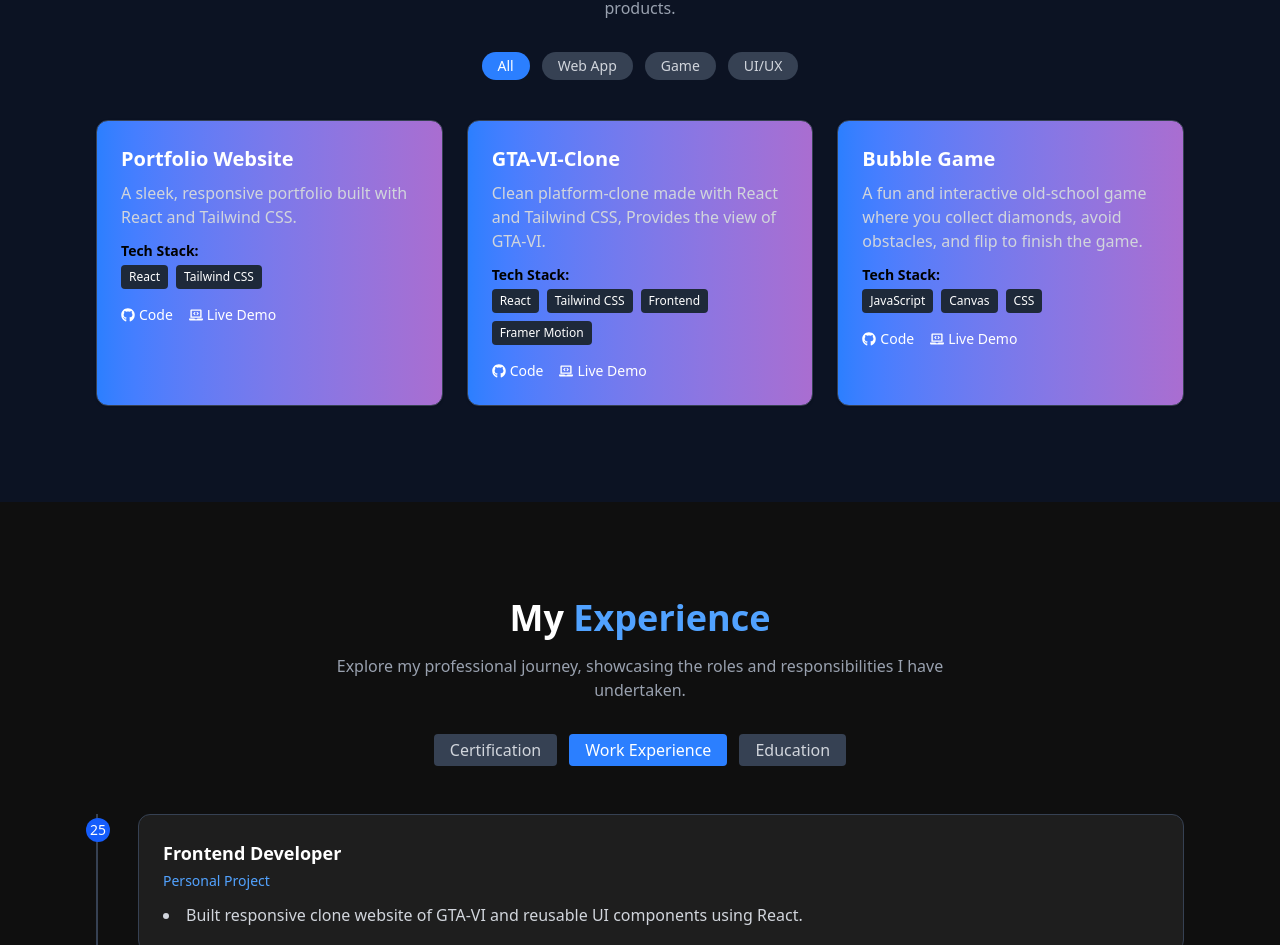
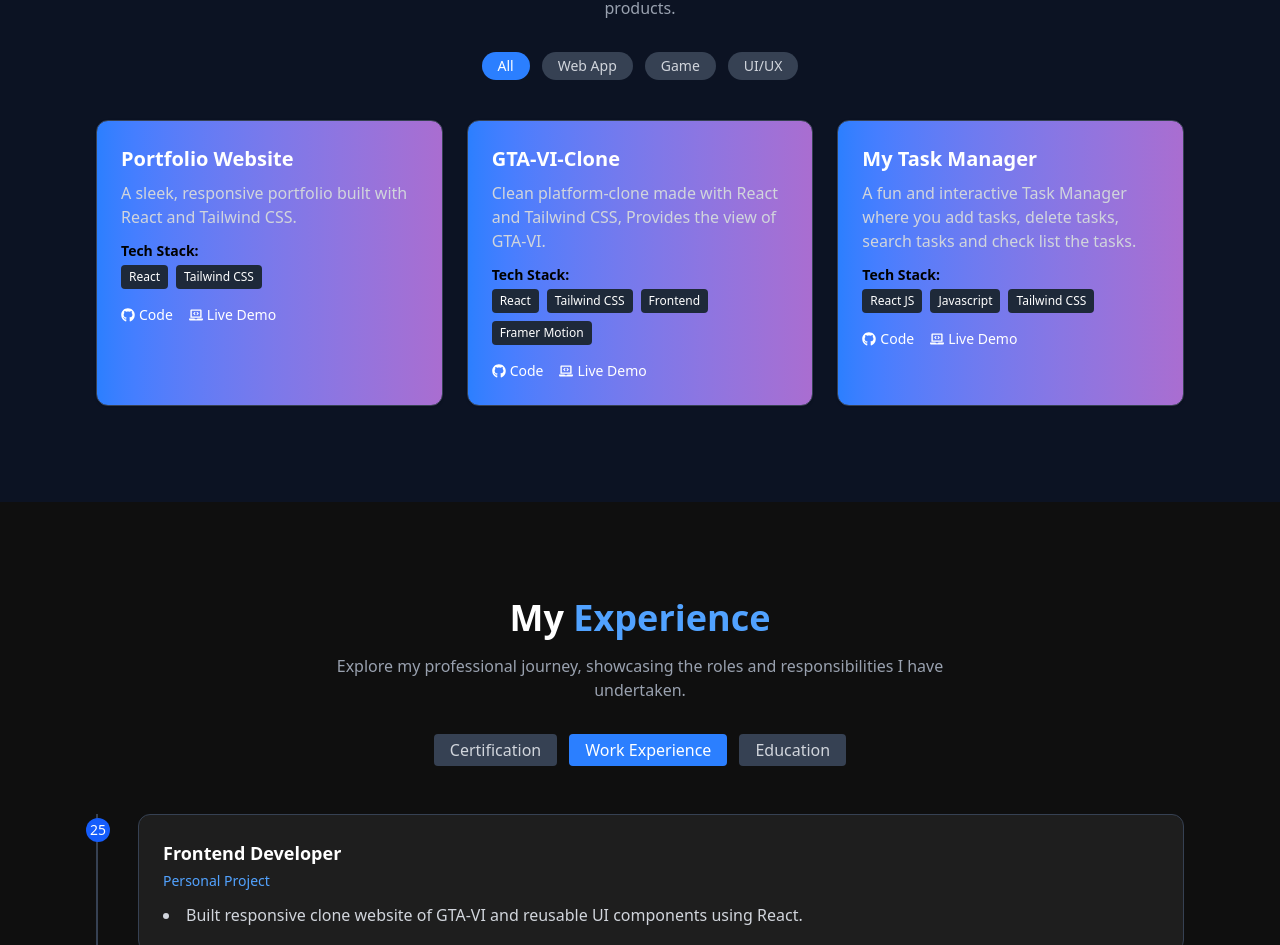
Before and after one commit to yadhvi13/My-Skill-Set-Portfolio, a React (Vite) app: page / in a window 1280 px wide. Shown: the part 1894-2839 px from the top of the page. Built offline with nearby package versions, Linux system fonts and the light colour scheme.

Commit message:
My Portfolio Skillset

```diff
--- a/src/App.jsx
+++ b/src/App.jsx
@@ -45,10 +45,11 @@ export default function App() {
       url: "https://gta-react-project.vercel.app/",
     },
     {
-      title: "Bubble Game",
-      desc: "A fun and interactive old-school game where you collect diamonds, avoid obstacles, and flip to finish the game.",
-      stack: ["JavaScript", "Canvas", "CSS"],
-      type: "Game"
+      title: "My Task Manager",
+      desc: "A fun and interactive Task Manager where you add tasks, delete tasks, search tasks and check list the tasks.",
+      stack: ["React JS", "Javascript", "Tailwind CSS"],
+      type: "Game",
+      url: "https://task-manager-git-main-yogeetas-projects.vercel.app/"
     }
   ];
 
```
